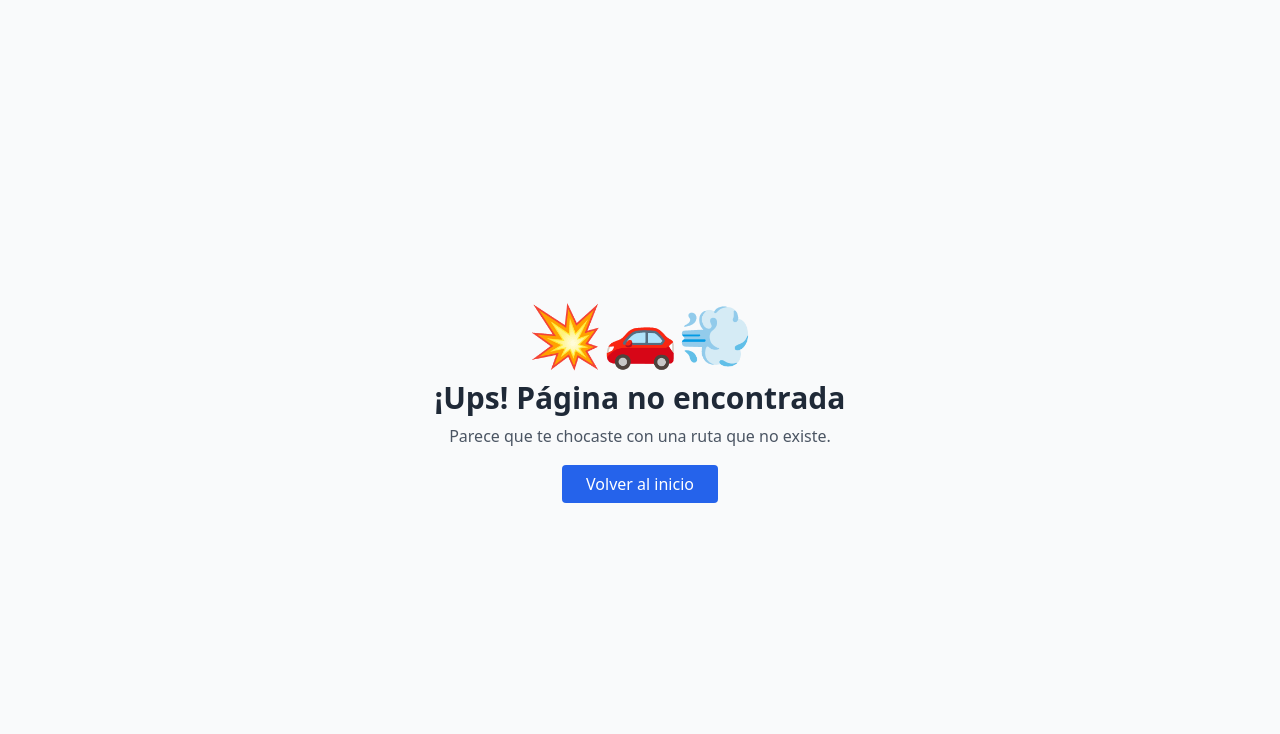
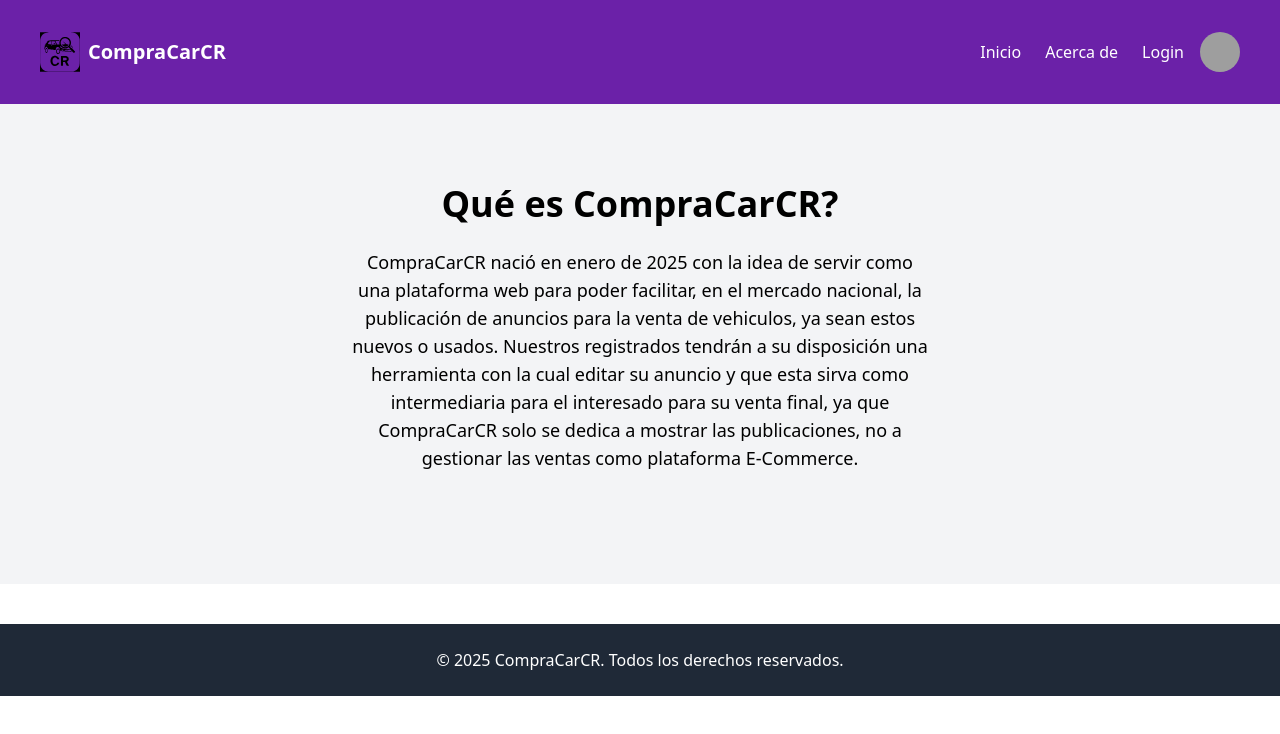
Before and after one commit to castillocc/ProjectBankReact, a React (Vite) app in the folder CompraCarCR/: page /acerca in a window 1280 px wide. Shown: the top 734 px of the page. Built offline with nearby package versions, Linux system fonts and the light colour scheme; grey boxes are pictures that could not be loaded.

Commit message:
Landing del cliente integrado al proyecto

```diff
--- a/CompraCarCR/src/components/About.jsx
+++ b/CompraCarCR/src/components/About.jsx
@@ -1,10 +1,19 @@
 import React from "react";
+import Header from '../components/layout/header.jsx';
 
 function About(){
     return (
-        <div className="p-8">
-            <h1 className="text-3xl font-bold mb-4">Acerca de CompraCarCR</h1>
-            <p>Somos una plataforma para comparar autos nuevos y usados en Costa Rica.</p>
+        <div>
+            <Header />
+            <section className="bg-gray-100 text-center py-20 px-4">
+                <h1 className="text-4xl font-bold mb-6">Qué es CompraCarCR?</h1>
+                <p className="text-lg mb-8 max-w-xl mx-auto">
+                CompraCarCR nació en enero de 2025 con la idea de servir como una plataforma web para poder facilitar, en el mercado nacional, la publicación de anuncios para la venta de vehiculos, ya sean estos nuevos o usados. Nuestros registrados tendrán a su disposición una herramienta con la cual editar su anuncio y que esta sirva como intermediaria para el interesado para su venta final, ya que CompraCarCR solo se dedica a mostrar las publicaciones, no a gestionar las ventas como plataforma E-Commerce.
+                </p>
+            </section>
+            <footer className="bg-gray-800 text-white text-center py-6 mt-10">
+                <p>&copy; {new Date().getFullYear()} CompraCarCR. Todos los derechos reservados.</p>
+            </footer>
         </div>
     )
 }
--- a/CompraCarCR/src/components/client/UserDashboard.jsx
+++ b/CompraCarCR/src/components/client/UserDashboard.jsx
@@ -5,6 +5,7 @@ import { getVehiclesByUserId, deleteVehicle } from "../../services/VehicleServic
 import CarLoader from "../common/CarLoader";
 import toast from "react-hot-toast";
 import ConfirmDialog from "../common/ConfirmDialog";
+import Header from '../layout/header.jsx';
 
 const VehicleDashboard = () => {
   const [showModal, setShowModal] = useState(false);
@@ -66,7 +67,7 @@ const VehicleDashboard = () => {
 
   return (
     <div className="min-h-screen bg-gray-100">
-      {/* Header */}
+      {/* Header
       <header className="bg-purple-700 text-white flex justify-between items-center px-6 py-4">
         <h1 className="text-xl font-bold">CompraCar</h1>
         <div className="flex items-center gap-4">
@@ -78,7 +79,8 @@ const VehicleDashboard = () => {
           />
         </div>
       </header>
-
+      */}
+      <Header />
       {/* Content */}
       <main className="p-6">
         <div className="flex justify-center mb-6">
--- a/CompraCarCR/src/components/home/Landing.jsx
+++ b/CompraCarCR/src/components/home/Landing.jsx
@@ -1,5 +1,5 @@
 import React from "react";
-import Header from "../Header.jsx";
+import Header from "../../components/layout/Header.jsx";
 import { Link } from "react-router-dom";
 import { useSelector } from "react-redux";
 import { selectCars } from "../../context/slice/CarSlice.jsx";
--- a/CompraCarCR/src/components/layout/Header.jsx
+++ b/CompraCarCR/src/components/layout/Header.jsx
@@ -1,7 +1,7 @@
 import React, { useState, useEffect, useRef } from "react";
 import { Link } from "react-router-dom";
-import logo from "../assets/compracarcr.svg"; // importar imagen
-import { useUser } from "../context/UserContext";
+import logo from "../../assets/compracarcr.svg"; // importar imagen
+import { useUser } from "../../context/UserContext";
 import { useNavigate } from "react-router-dom";
 
 const Header = () => {
@@ -18,7 +18,7 @@ setOpenDropdown((prev) => (prev === menu ? null : menu));
 const handleLogout = () => {
 logout();
 setMobileOpen(false);
-navigate("/login");
+navigate("/");
 };
 
 useEffect(() => {
@@ -27,6 +27,7 @@ if (menuRef.current && !menuRef.current.contains(e.target)) {
 setOpenDropdown(null);
 setMobileOpen(false);
 }
+
 };
 document.addEventListener("mousedown", closeOnClickOutside);
 return () => document.removeEventListener("mousedown", closeOnClickOutside);
@@ -79,7 +80,10 @@ return (
       </Link>
 
       {/* Submenú Vehículos */}
-      <div className="relative">
+
+      {(() => {
+        if (user != null && user.role == "admin") {
+          return <div className="relative">
                   <button
                     onClick={() => toggleDropdown("vehiculos")}
                     className="hover:text-purple-600 font-medium"
@@ -102,15 +106,22 @@ return (
                       </Link>
                     </div>
                   )}
-      </div>
+                </div>;
+        }
+      })()}
 
       {/* Submenú Login */}
       <div className="relative">
         <button
           onClick={() => toggleDropdown("login")}
-          className="hover:text-purple-600 font-medium"
+          className="flex items-center gap-4 hover:text-purple-600 font-medium"
         >
-          {user ? user.email : "Login"}
+          <span>{user ? user.email : "Login"}</span>
+          <img
+            src="https://i.pravatar.cc/40"
+            alt="User Avatar"
+            className="rounded-full w-10 h-10"
+          />
         </button>
         {openDropdown === "login" && (
           <div className="absolute bg-purple-600 shadow rounded mt-2 z-10">
--- a/CompraCarCR/src/routes/AppRoutes.jsx
+++ b/CompraCarCR/src/routes/AppRoutes.jsx
@@ -7,12 +7,15 @@ import Unauthorized from "../components/admin/Unauthorized";
 import NotFound from "../components/common/NotFound";
 import ProtectedRoute from "../components/admin/ProtectedRoute";
 import AdminDashboard from "../components/admin/AdminDashboard";
+import Landing from '../components/home/Landing.jsx';
+import About from '../components/About.jsx';
 
 const AppRoutes = () => {
   return (
     <Routes>
       {/* Públicas */}
-      <Route path="/" element={<Navigate to="/panel-usuario" />} />
+      <Route path="/" element={<Landing />} />
+      <Route path="/acerca" element={<About />} />
       <Route path="/login" element={<Login />} />
       <Route path="/unauthorized" element={<Unauthorized />} />
 
```
Lines whose indentation alone changed are shown as unchanged.
